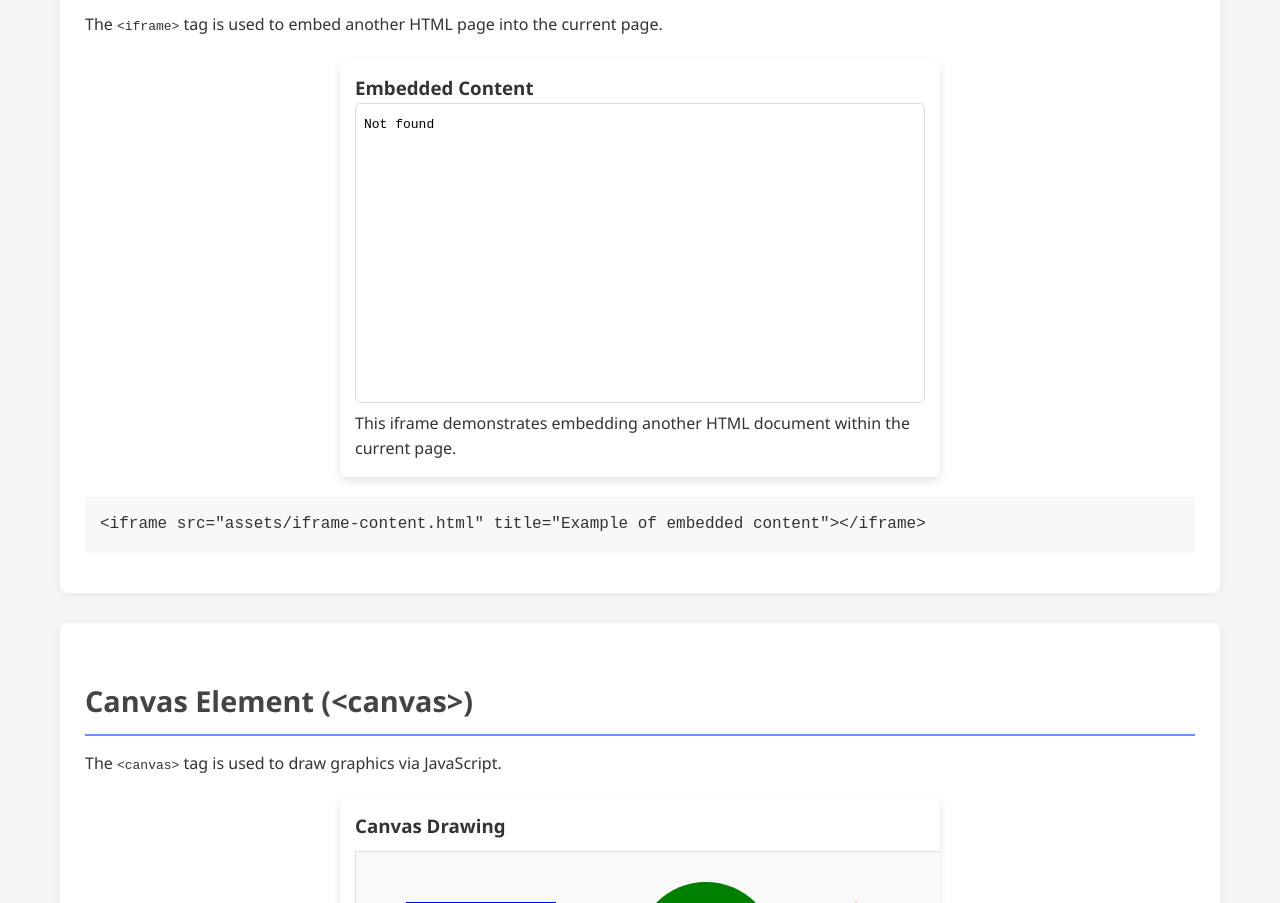
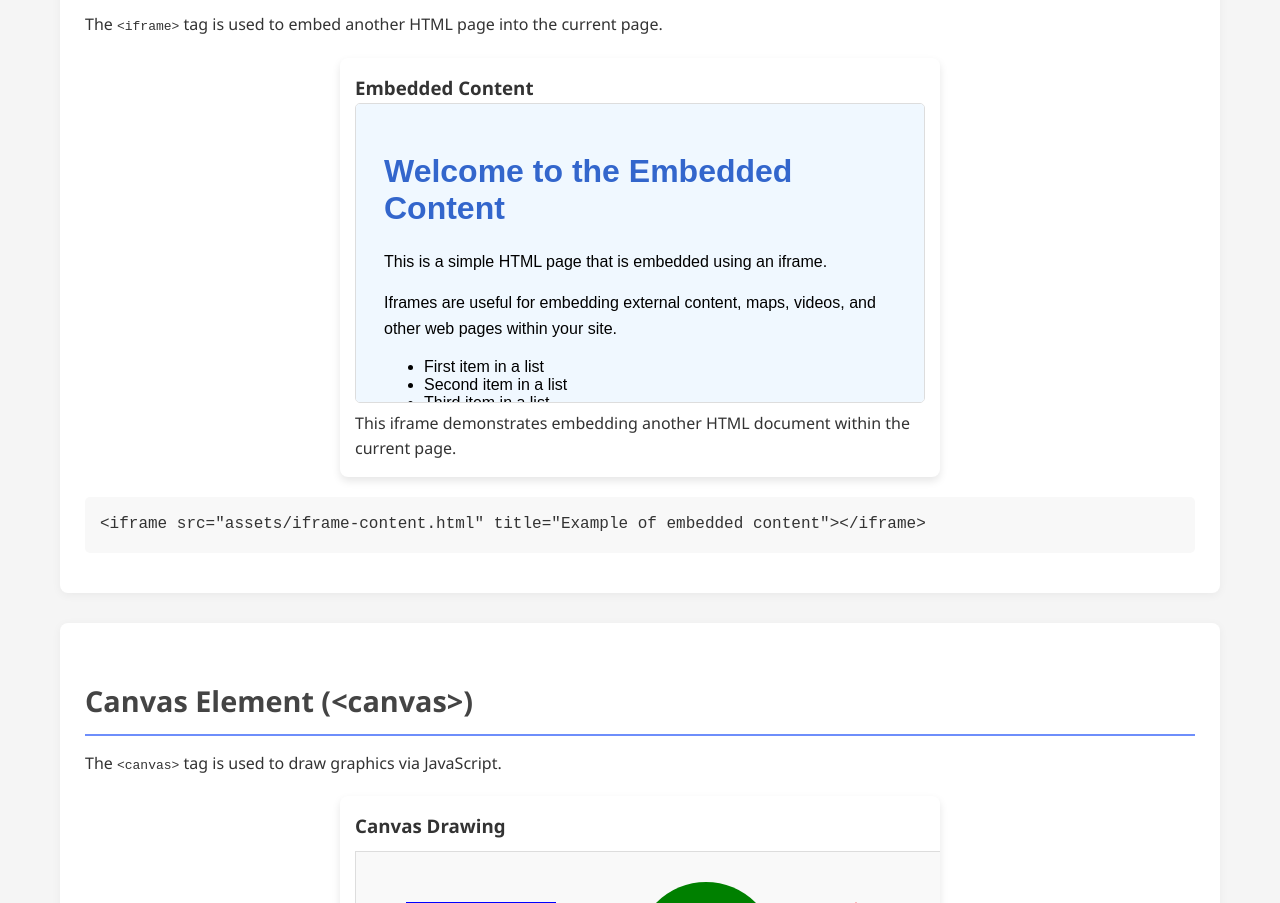
Before and after one commit to himaanshusingh/Project2, a plain HTML site: page index.html in a window 1280 px wide. Shown: the part 3969-4872 px from the top of the page. Drawn offline with Linux system fonts and the light colour scheme.

Commit message:
Update index.html

```diff
--- a/index.html
+++ b/index.html
@@ -293,7 +293,7 @@
             <div class="card-content">
               <h3>Embedded Content</h3>
               <iframe
-                src="assets/iframe-content.html"
+                src="iframe-content.html"
                 title="Example of embedded content"
               ></iframe>
               <p>
```
